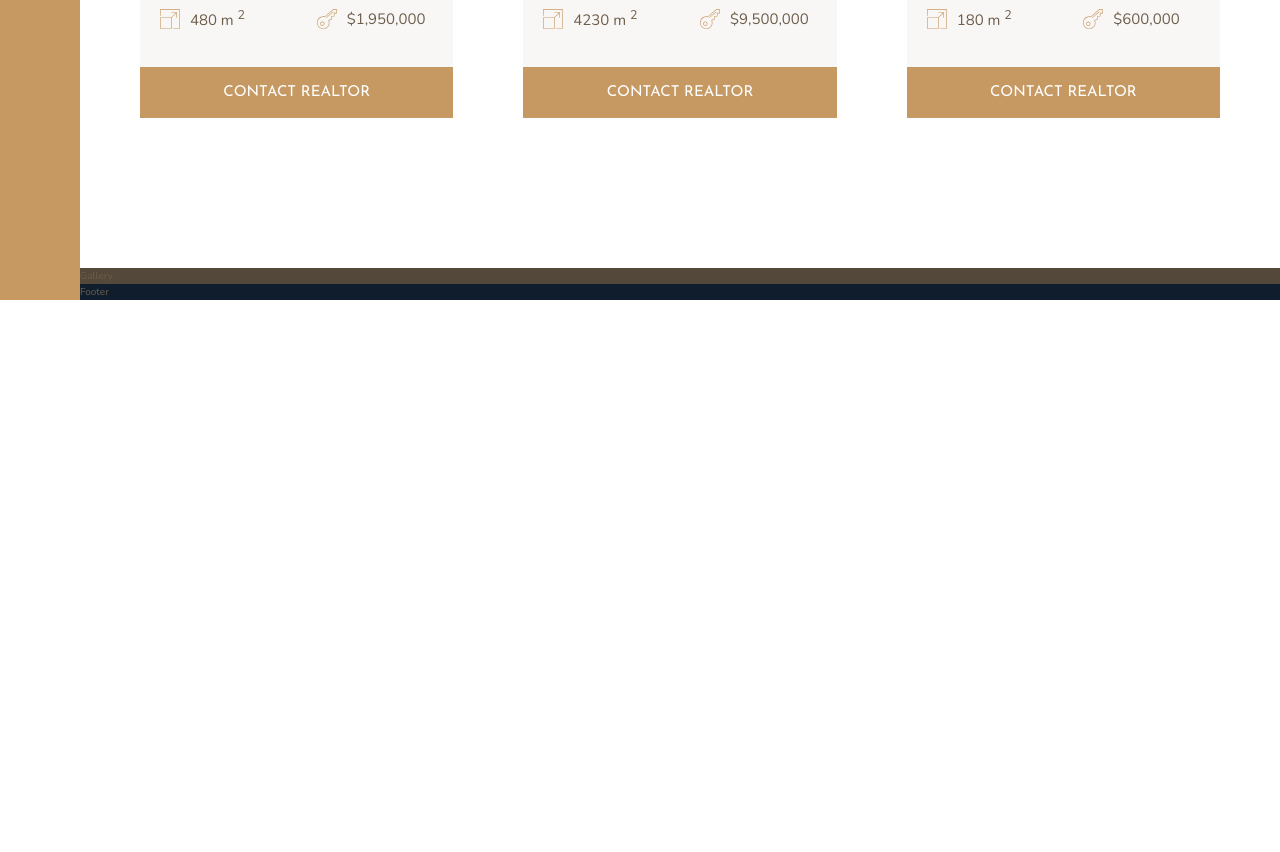
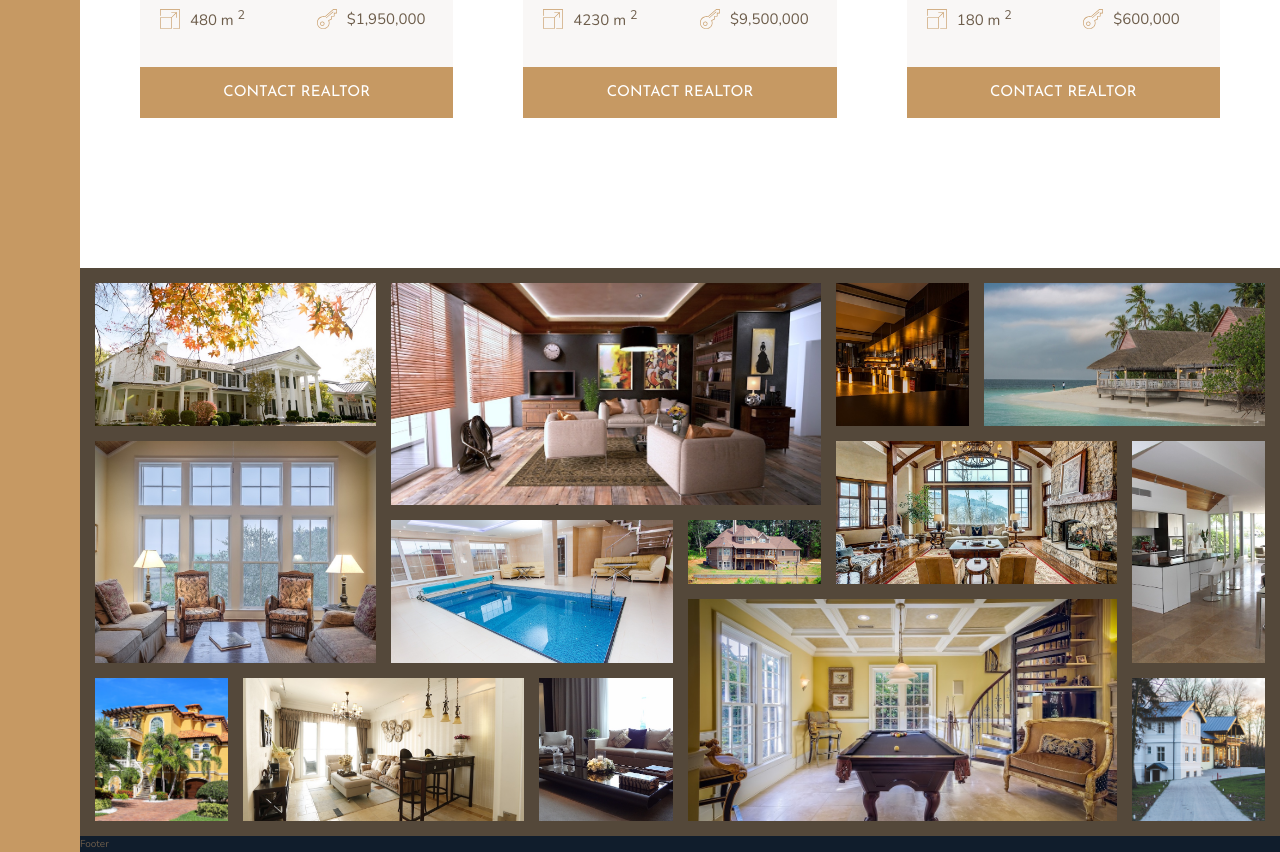
Before and after one commit to sharewithamar/Nexter, a website: page index.html in a window 1280 px wide. Shown: the part 2880-3732 px from the top of the page. Before the commit the page ends 3180 px from the top, so only its background shows below. Drawn offline with nearby package versions, Linux system fonts and the light colour scheme.

Commit message:
Gallery section

```diff
--- a/index.html
+++ b/index.html
@@ -304,7 +304,23 @@
         </div>
     </div>
     <section class="gallery">
-        Gallery
+        <!-- (figure.gallery__item.gallery__item--$>img.gallery__img[src="img/gal-$.jpeg"][alt="Gallery image $"])*14 -->
+
+        <figure class="gallery__item gallery__item--1"><img src="img/gal-1.jpeg" alt="Gallery image 1" class="gallery__img"></figure>
+        <figure class="gallery__item gallery__item--2"><img src="img/gal-2.jpeg" alt="Gallery image 2" class="gallery__img"></figure>
+        <figure class="gallery__item gallery__item--3"><img src="img/gal-3.jpeg" alt="Gallery image 3" class="gallery__img"></figure>
+        <figure class="gallery__item gallery__item--4"><img src="img/gal-4.jpeg" alt="Gallery image 4" class="gallery__img"></figure>
+        <figure class="gallery__item gallery__item--5"><img src="img/gal-5.jpeg" alt="Gallery image 5" class="gallery__img"></figure>
+        <figure class="gallery__item gallery__item--6"><img src="img/gal-6.jpeg" alt="Gallery image 6" class="gallery__img"></figure>
+        <figure class="gallery__item gallery__item--7"><img src="img/gal-7.jpeg" alt="Gallery image 7" class="gallery__img"></figure>
+        <figure class="gallery__item gallery__item--8"><img src="img/gal-8.jpeg" alt="Gallery image 8" class="gallery__img"></figure>
+        <figure class="gallery__item gallery__item--9"><img src="img/gal-9.jpeg" alt="Gallery image 9" class="gallery__img"></figure>
+        <figure class="gallery__item gallery__item--10"><img src="img/gal-10.jpeg" alt="Gallery image 10" class="gallery__img"></figure>
+        <figure class="gallery__item gallery__item--11"><img src="img/gal-11.jpeg" alt="Gallery image 11" class="gallery__img"></figure>
+        <figure class="gallery__item gallery__item--12"><img src="img/gal-12.jpeg" alt="Gallery image 12" class="gallery__img"></figure>
+        <figure class="gallery__item gallery__item--13"><img src="img/gal-13.jpeg" alt="Gallery image 13" class="gallery__img"></figure>
+        <figure class="gallery__item gallery__item--14"><img src="img/gal-14.jpeg" alt="Gallery image 14" class="gallery__img"></figure>
+
     </section>
     <footer class="footer">
         Footer
--- a/sass/_gallery.scss
+++ b/sass/_gallery.scss
@@ -1,4 +1,78 @@
 .gallery {
   background-color: $color-grey-dark-1;
   grid-column: full-start / full-end;
+
+  display: grid;
+  grid-template-columns: repeat(8, 1fr);
+  grid-template-rows: repeat(7, 5vw);
+  grid-gap: 1.5rem;
+  padding: 1.5rem;
+
+  &__item {
+    &--1 {
+      grid-row: 1 / span 2;
+      grid-column: 1 / span 2;
+    }
+    &--2 {
+      grid-row: 1 / span 3;
+      grid-column: 3 / span 3;
+    }
+    &--3 {
+      grid-row: 1 / span 2;
+      grid-column: 6 / 7;
+    }
+
+    &--4 {
+      grid-row: 1 / span 2;
+      grid-column: 7 / -1;
+    }
+    &--5 {
+      grid-row: 3 / span 3;
+      grid-column: 1 / span 2;
+    }
+    &--6 {
+      grid-row: 4 / span 2;
+      grid-column: 3 / span 2;
+    }
+
+    &--7 {
+      grid-row: 4 / 5;
+      grid-column: 5 / 6;
+    }
+
+    &--8 {
+      grid-row: 3 / span 2;
+      grid-column: 6 /span 2;
+    }
+    &--9 {
+      grid-row: 3 / span 3;
+      grid-column: 8 / -1;
+    }
+    &--10 {
+      grid-row: 6 / span 2;
+      grid-column: 1 / 2;
+    }
+    &--11 {
+      grid-row: 6 / span 2;
+      grid-column: 2 /span 2;
+    }
+    &--12 {
+      grid-row: 6 / span 2;
+      grid-column: 4 / 5;
+    }
+    &--13 {
+      grid-row: 5 / span 3;
+      grid-column: 5 / span 3;
+    }
+    &--14 {
+      grid-row: 6 / span 2;
+      grid-column: 8 / -1;
+    }
+  }
+  &__img {
+    width: 100%;
+    height: 100%; // object fit will work only if both width and height are set
+    object-fit: cover;
+    display: block;
+  }
 }
```
Also changed, not shown: css/style.css.
